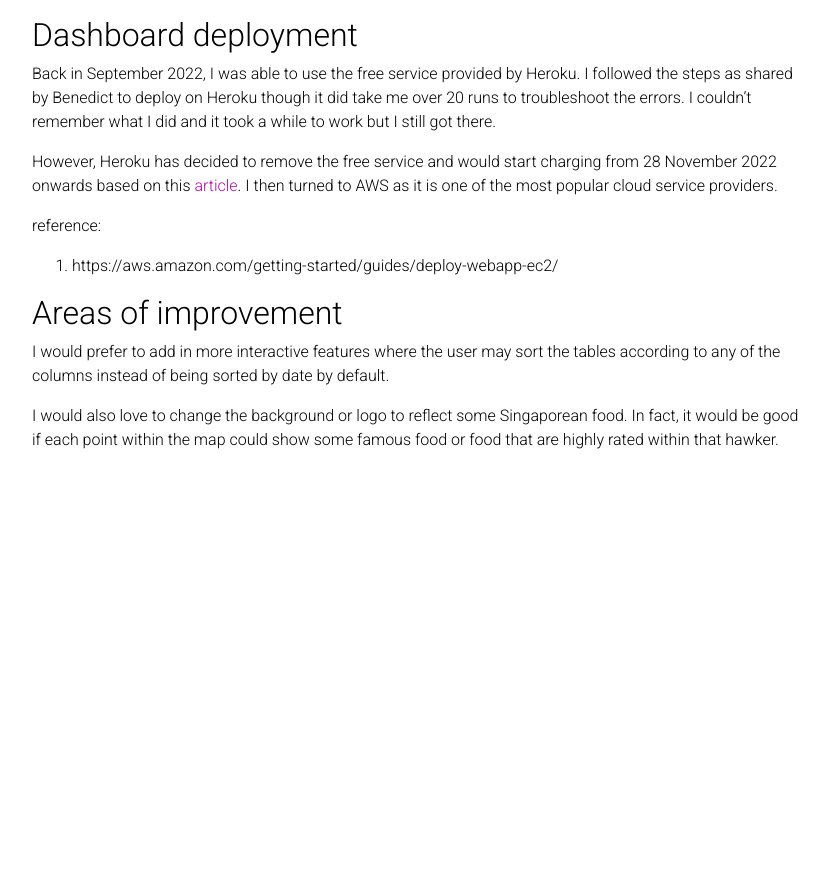
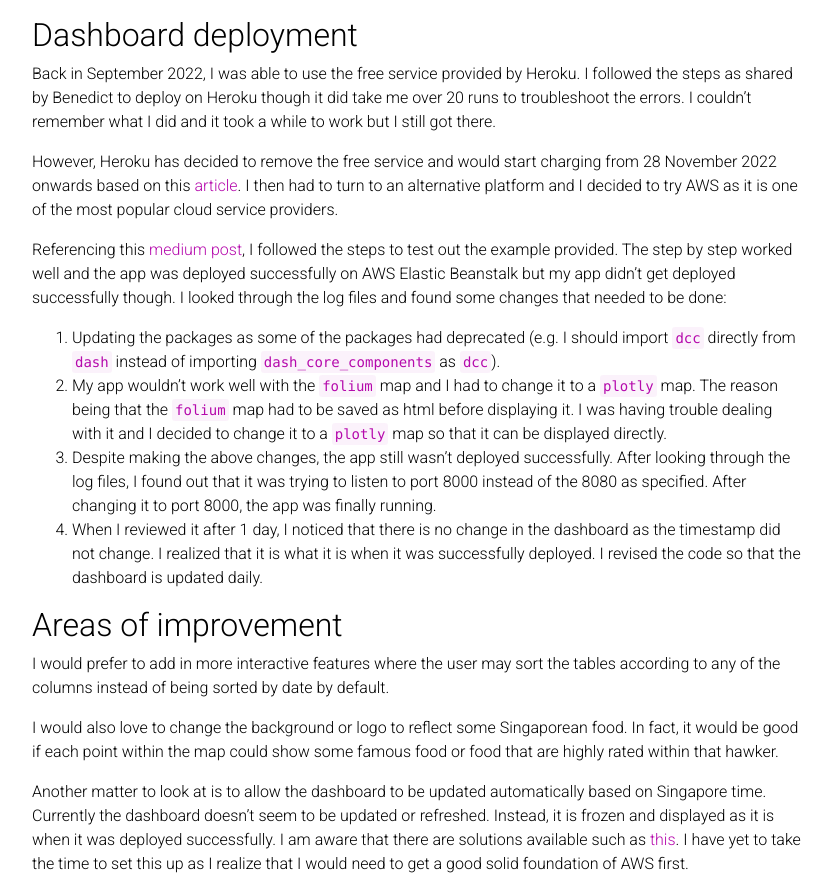
Before and after one commit to brandonyongys/brandonyongys.github.io, a Jekyll site: the page built from _projects/hawker-centre-dashboard.md, in a window 1280 px wide and 1400 px high, scrolled down 1476 px, cut to the strip 438-1318 px from the top of the window. Shown: the whole strip, without its empty margins (223-1055 px from the left). Built offline with Jekyll 4.4.1, drawn with Linux system fonts in a browser that asks for light colours; comment, search, counter and statistics services are not loaded; a style sheet for code colours, icons or effects is not loaded; before the commit the page ends 2452 px from its top, so only the background shows below that.

Commit message:
Updated hawker centre dashboard project

```diff
--- a/_projects/hawker-centre-dashboard.md
+++ b/_projects/hawker-centre-dashboard.md
@@ -9,6 +9,10 @@ category: deployment # deployment / predictive / descriptive, if wrong category,
 
 comments: true
 published: true
+
+# - Need to update based on SG time
+# - tz-naive vs tz-aware time
+
 ---
 
 There was a [post](https://towardsdatascience.com/creating-a-web-application-to-analyse-dengue-cases-1be4a708a533) by Benedict Soh on [tds](https://towardsdatascience.com/) where he was developed and deployed a dashboard to track and analyse dengue cases in Singapore. The tds post was made in late 2020's and I stumbled upon in early 2022. The dengue dashboard would have been of great use if it was more up-to-date with the latest news and tweets about dengue. However, the dashboard was a static app and it did not function properly after 2 Aug 2020.
@@ -57,15 +61,19 @@ This is how the dashboard looked like when I ran it back in Sep 2022.
 ## Dashboard deployment
 Back in September 2022, I was able to use the free service provided by Heroku. I followed the steps as shared by Benedict to deploy on Heroku though it did take me over 20 runs to troubleshoot the errors. I couldn't remember what I did and it took a while to work but I still got there.
 
-However, Heroku has decided to remove the free service and would start charging from 28 November 2022 onwards based on this [article](https://techcrunch.com/2022/08/25/heroku-announces-plans-to-eliminate-free-plans-blaming-fraud-and-abuse/). I then turned to AWS as it is one of the most popular cloud service providers.
+However, Heroku has decided to remove the free service and would start charging from 28 November 2022 onwards based on this [article](https://techcrunch.com/2022/08/25/heroku-announces-plans-to-eliminate-free-plans-blaming-fraud-and-abuse/). I then had to turn to an alternative platform and I decided to try AWS as it is one of the most popular cloud service providers.
 
+Referencing this [medium post](https://aws.amazon.com/getting-started/guides/deploy-webapp-ec2/), I followed the steps to test out the example provided. The step by step worked well and the app was deployed successfully on AWS Elastic Beanstalk but my app didn't get deployed successfully though. I looked through the log files and found some changes that needed to be done:
 
-
-reference:
-1. https://aws.amazon.com/getting-started/guides/deploy-webapp-ec2/
+1. Updating the packages as some of the packages had deprecated (e.g. I should import `dcc` directly from `dash` instead of importing `dash_core_components` as `dcc`).
+1. My app wouldn't work well with the `folium` map and I had to change it to a `plotly` map. The reason being that the `folium` map had to be saved as html before displaying it. I was having trouble dealing with it and I decided to change it to a `plotly` map so that it can be displayed directly.
+1. Despite making the above changes, the app still wasn't deployed successfully. After looking through the log files, I found out that it was trying to listen to port 8000 instead of the 8080 as specified. After changing it to port 8000, the app was finally running.
+1. When I reviewed it after 1 day, I noticed that there is no change in the dashboard as the timestamp did not change. I realized that it is what it is when it was successfully deployed. I revised the code so that the dashboard is updated daily.
 
 
 ## Areas of improvement
 I would prefer to add in more interactive features where the user may sort the tables according to any of the columns instead of being sorted by date by default.
 
 I would also love to change the background or logo to reflect some Singaporean food. In fact, it would be good if each point within the map could show some famous food or food that are highly rated within that hawker.
+
+Another matter to look at is to allow the dashboard to be updated automatically based on Singapore time. Currently the dashboard doesn't seem to be updated or refreshed. Instead, it is frozen and displayed as it is when it was deployed successfully. I am aware that there are solutions available such as [this](https://stackoverflow.com/questions/65469454/updating-data-used-by-aws-elastic-beanstalk-deployed-webapp). I have yet to take the time to set this up as I realize that I would need to get a good solid foundation of AWS first.
```
